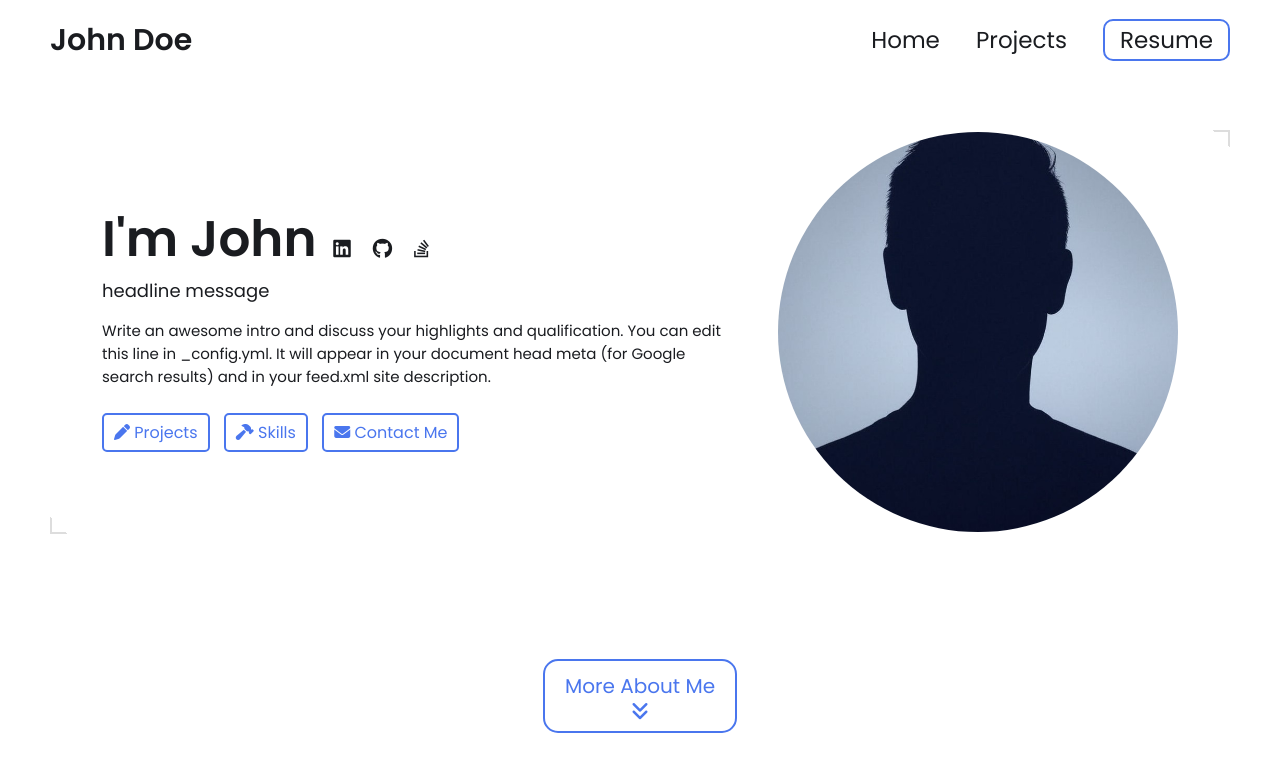
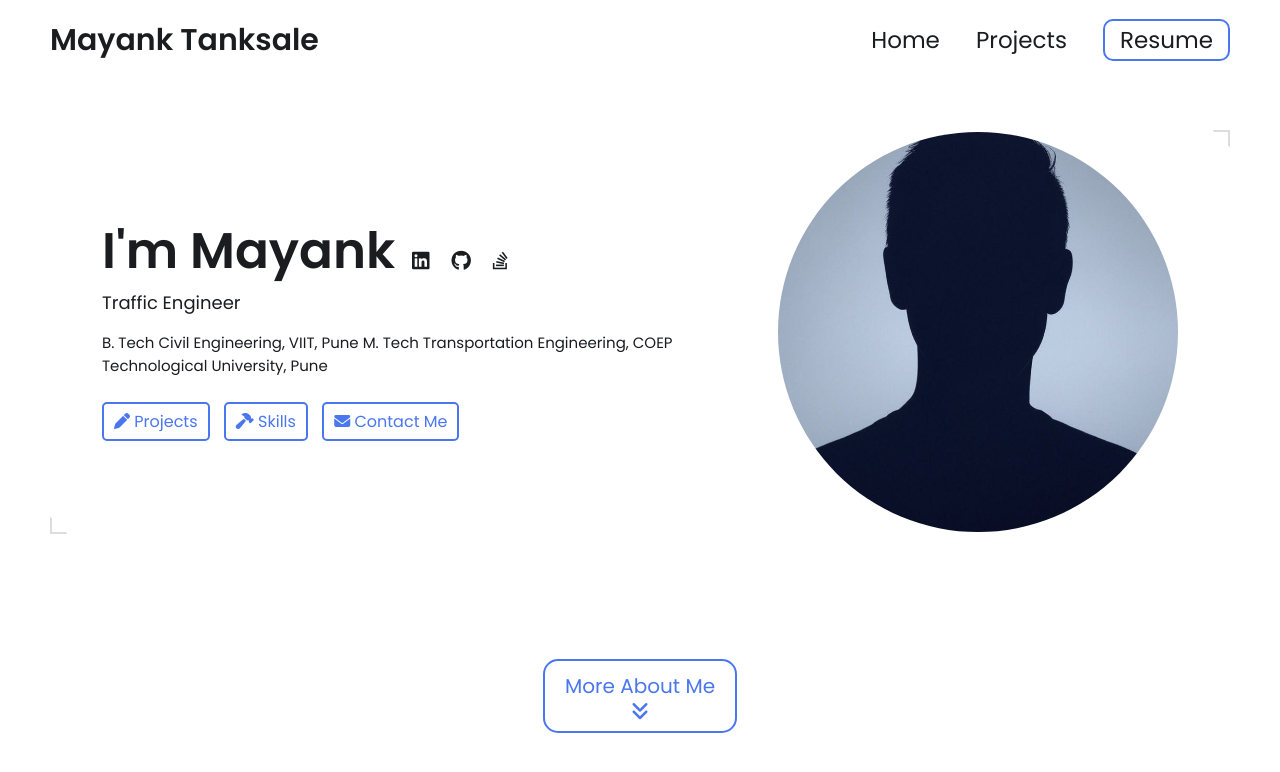
Before and after one commit to mmt-mayank/mmt-mayank.github.io, a Jekyll site: the page built from index.html, in a window 1280 px wide and 900 px high. Shown: the top 772 px of the window. Built offline with Jekyll 4.4.1, drawn with Linux system fonts in a browser that asks for light colours.

Commit message:
Update _config.yml

```diff
--- a/_config.yml
+++ b/_config.yml
@@ -7,17 +7,16 @@
 
 # Main Page Setup
 
-title: John Doe's Portfolio # This is what shows up in the tab of the browser
+title: Mayank's Portfolio # This is what shows up in the tab of the browser
 
 
 
 # Hero Section
-name: John Doe
-headline: headline message
+name: Mayank Tanksale
+headline: Traffic Engineer
 description: >- # dont remove this line. this will ignore all new lines until the next section
-  Write an awesome intro and discuss your highlights and qualification. You can edit this
-  line in _config.yml. It will appear in your document head meta (for
-  Google search results) and in your feed.xml site description.
+  B. Tech Civil Engineering, VIIT, Pune
+  M. Tech Transportation Engineering, COEP Technological University, Pune
 
 # Place your profile image in /assets/images/profile-image/folder and edit the file name
 profile_image: ./assets/images/profile-image/avatar.jpeg
```
